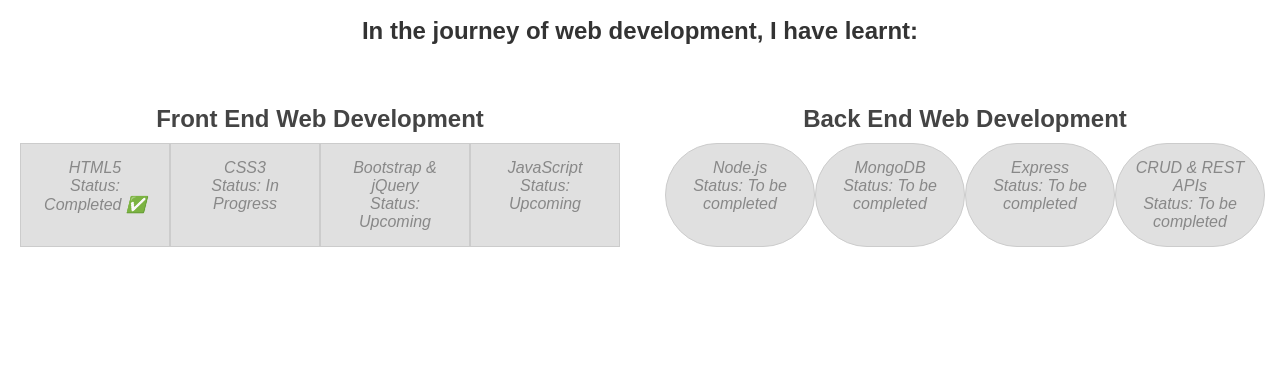
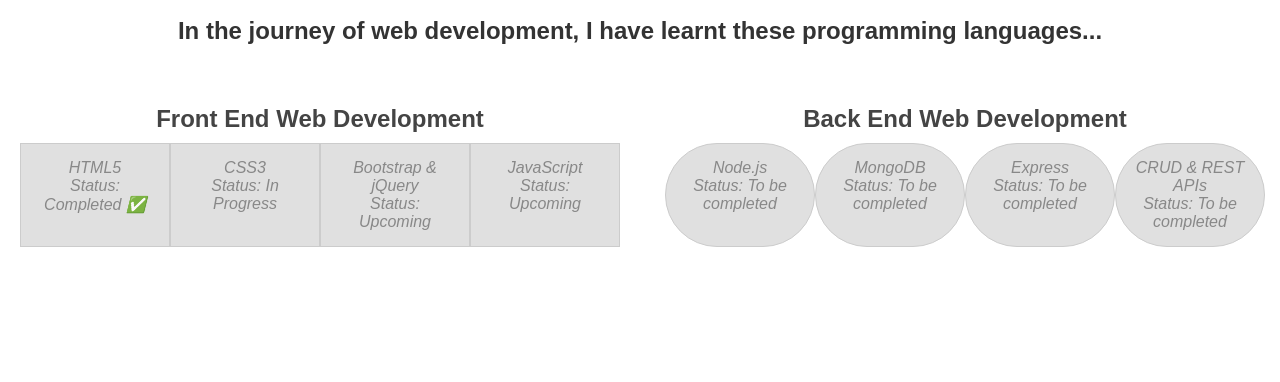
Before and after one commit to Ayima618/Firstupload, a plain HTML site: page index.html in a window 1280 px wide. Shown: the part 136-518 px from the top of the page. Drawn offline with Linux system fonts and the light colour scheme.

Commit message:
these programming languages

```diff
--- a/index.html
+++ b/index.html
@@ -19,7 +19,7 @@
     <!-- Main Content Section -->
     <main>
       <section class="journey">
-        <h2>In the journey of web development, I have learnt:</h2>
+        <h2>In the journey of web development, I have learnt these programming languages...</h2>
         <section id="gridLayout">
           <div class="gridItem">
             <div class="web-development-section">
```
Also changed, not shown: 1 other file.
